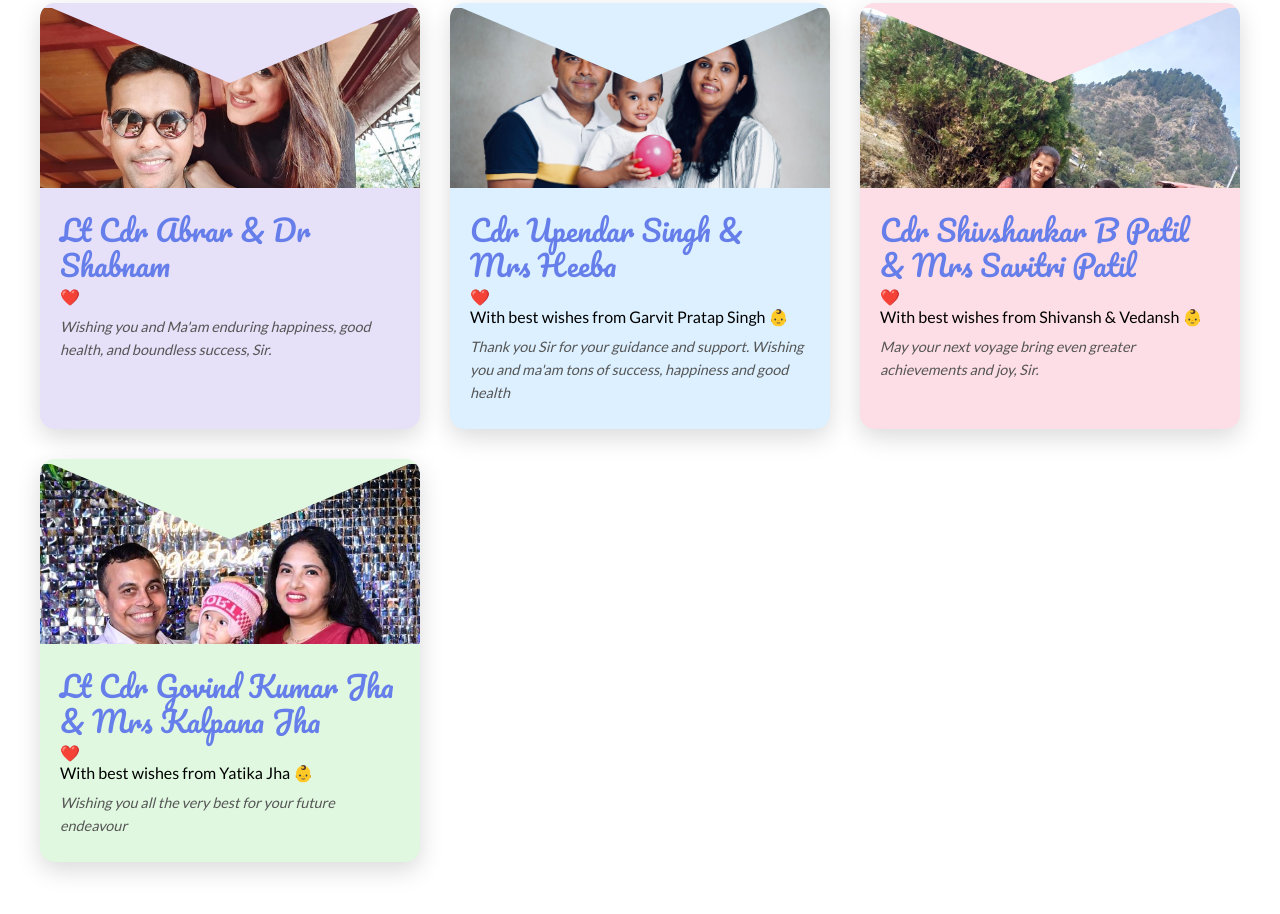
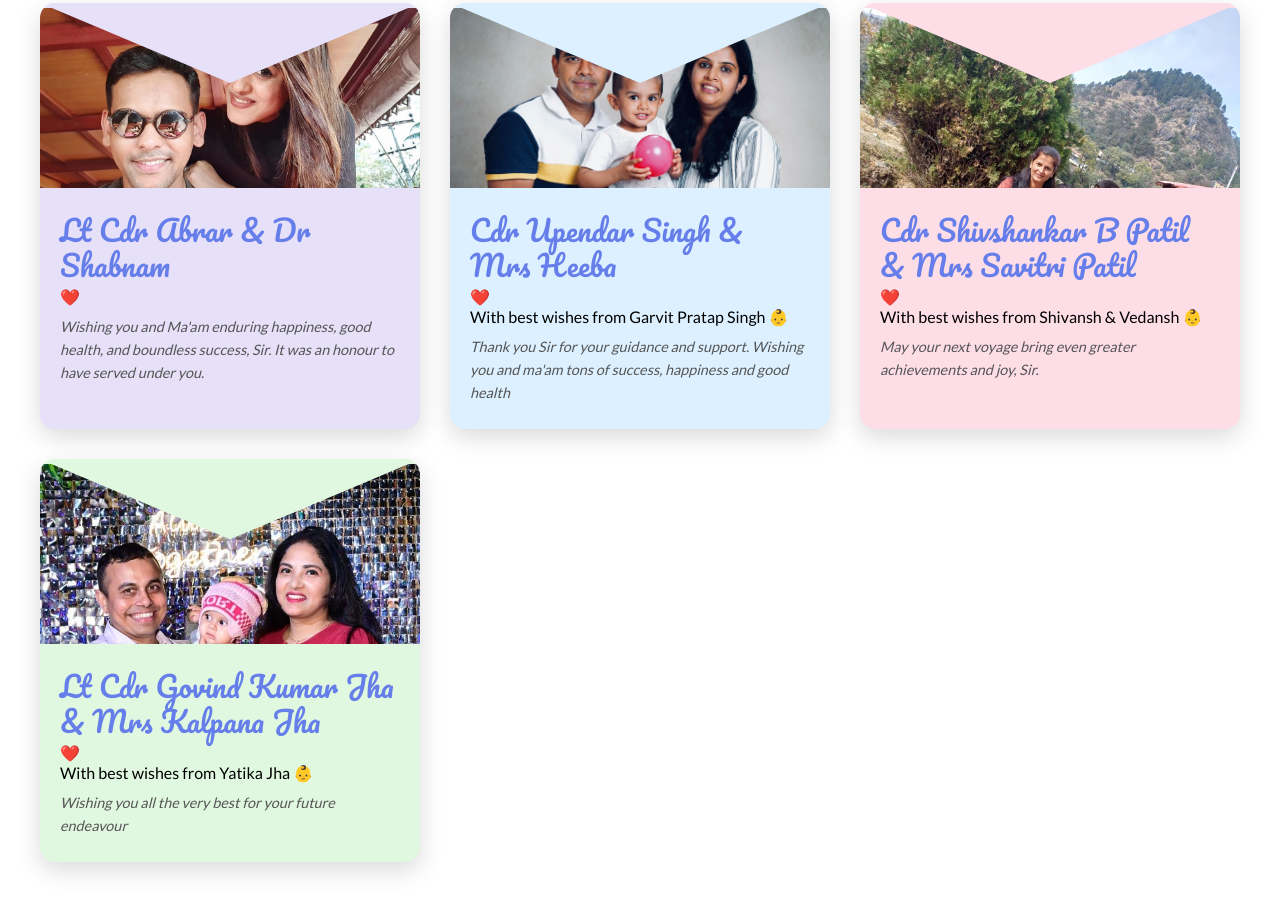
Before and after one commit to crackmav/crackmav.github.io, a plain HTML site: page index.html in a window 1280 px wide. Shown: the part 5241-6155 px from the top of the page. Drawn offline with Linux system fonts and the light colour scheme.

Commit message:
Abrar sir change

```diff
--- a/index.html
+++ b/index.html
@@ -794,7 +794,7 @@ document.addEventListener('DOMContentLoaded', () => {
 26,Cdr P Ashok Varma,Divya Aarati,SO (C&EW),Hridaan,"Fair winds, following seas and fathoms beneath your keel"
 27,Cdr Rahul Kumar Singh,Mrs Radha Singh,,Anika,"May your journey ahead be filled with continued success and meaningful milestones, Sir."
 28,Lt Cdr Amrit Pal Singh,Mrs Navneet Kaur,SO(SS)II,"Harneet, Luvneet",All the best for your future endeavours sir. Proud to serve under you for fourth time in service.
-29,Lt Cdr Abrar,Dr Shabnam,,,"Wishing you and Ma'am enduring happiness, good health, and boundless success, Sir."
+29,Lt Cdr Abrar,Dr Shabnam,,,"Wishing you and Ma'am enduring happiness, good health, and boundless success, Sir. It was an honour to have served under you."
 30,Cdr Upendar Singh,Mrs Heeba,,Garvit Pratap Singh,"Thank you Sir for your guidance and support. Wishing you and ma'am tons of success, happiness and good health"
 31,Cdr Shivshankar B Patil,Mrs Savitri Patil,,"Shivansh, Vedansh","May your next voyage bring even greater achievements and joy, Sir."
 32,Lt Cdr Govind Kumar Jha,Mrs Kalpana Jha,,Yatika Jha,Wishing you all the very best for your future endeavour`;
```
